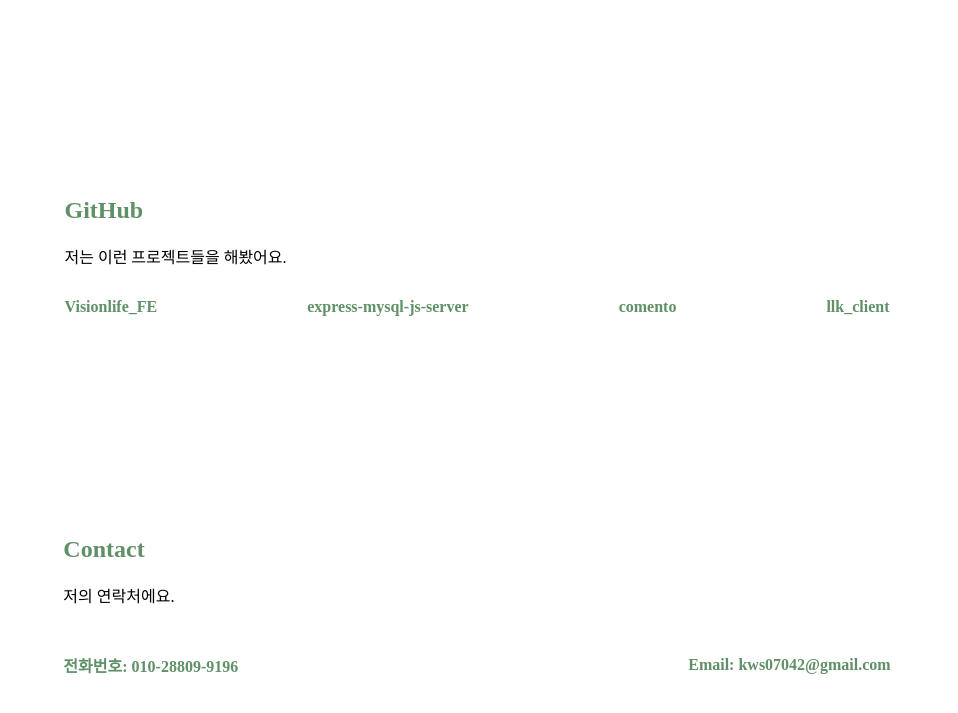
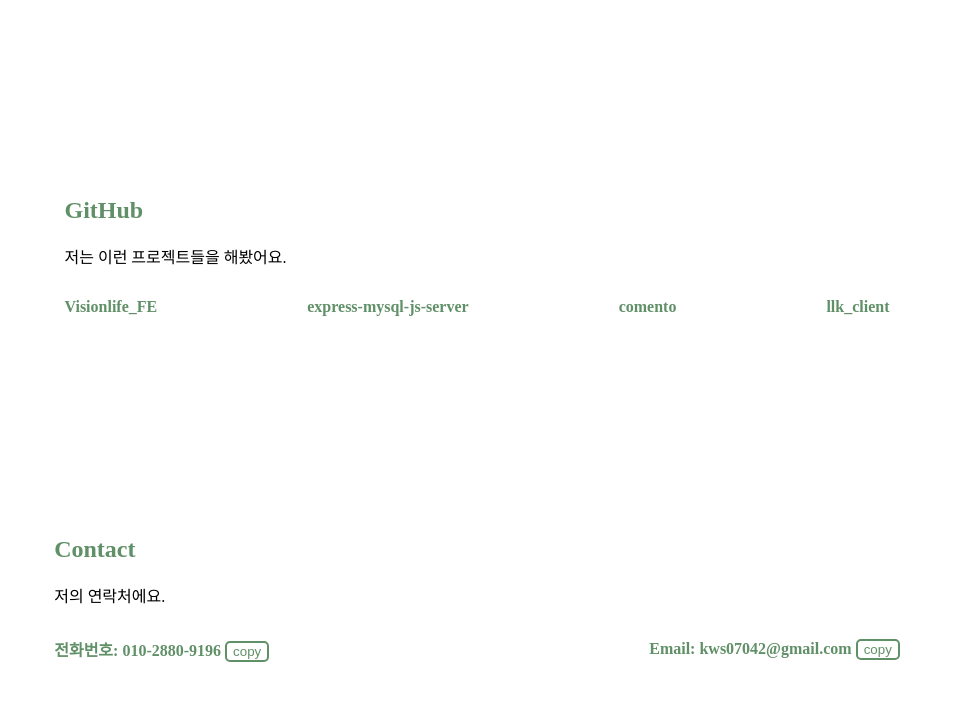
Before and after one commit to kws07042/me, a website built with webpack: page index.html in a window 1280 px wide. Shown: the part 1150-1863 px from the top of the page, without its empty margins (163-1121 px from the left). Built offline with nearby package versions, Linux system fonts and the light colour scheme.

Commit message:
refactor: 연락처 부분 복사 이벤트 추가 그에따른 html 구조변경 버튼 css추가

```diff
--- a/css/style.css
+++ b/css/style.css
@@ -102,7 +102,7 @@ h2 {
   display: flex;
   justify-content: center;
   align-items: center;
-  gap: 450px;
+  gap: 380px;
 }
 
 .contact-phone,
@@ -110,3 +110,31 @@ h2 {
   color: #609067;
   font-weight: bold;
 }
+
+#emailbutton{
+  border-radius: 5px;
+  color: #609067;
+  border: 2px solid #609067;
+  background-color: white;
+
+}
+
+#emailbutton:hover{
+  transform: scale(1.1);
+  transition: transform 0.5s;
+  font-weight: bold;
+}
+
+#phonebutton{
+  border-radius: 5px;
+  color: #609067;
+  border: 2px solid #609067;
+  background-color: white;
+
+}
+
+#phonebutton:hover{
+  transform: scale(1.1);
+  transition: transform 0.5s;
+  font-weight: bold;
+}
--- a/index.html
+++ b/index.html
@@ -7,7 +7,7 @@
   <meta http-equiv="X-UA-Compatible" content="ie=edge">
   <title>고건영 자기소개</title>
   <link rel="stylesheet" href="/css/style.css" />
-  <script src="/js/app.js"></script>
+
 </head>
 <body>
 <header class="header">
@@ -64,13 +64,18 @@
   </div>
   <div class="contact-info">
     <div class="contact-phone">
-      <p>전화번호: 010-28809-9196</p>
+      <span>전화번호:</span>
+      <span id ='copyphone'>010-2880-9196</span>
+      <button id="phonebutton">copy</button>
     </div>
   <div class="contact-email">
-    <p>Email: kws07042@gmail.com</p>
+    <span>Email:</span>
+    <span id="copyemail">kws07042@gmail.com</span>
+    <button id="emailbutton">copy</button>
   </div>
 </div>
 </section>
 </section>
+<script src="/js/app.js"></script>
 </body>
 </html>
--- a/js/app.js
+++ b/js/app.js
@@ -0,0 +1,23 @@
+
+
+
+
+
+
+
+
+
+const copyemail = document.getElementById("copyemail");
+
+document.getElementById("emailbutton").onclick = () => {
+  window.navigator.clipboard.writeText(copyemail.textContent).then(() => {
+    alert("이메일 복사완료");
+  });
+};
+const copyphone = document.getElementById("copyphone");
+
+document.getElementById("phonebutton").onclick = () => {
+  window.navigator.clipboard.writeText(copyphone.textContent).then(() => {
+    alert("전화번호 복사완료");
+  });
+};
```
